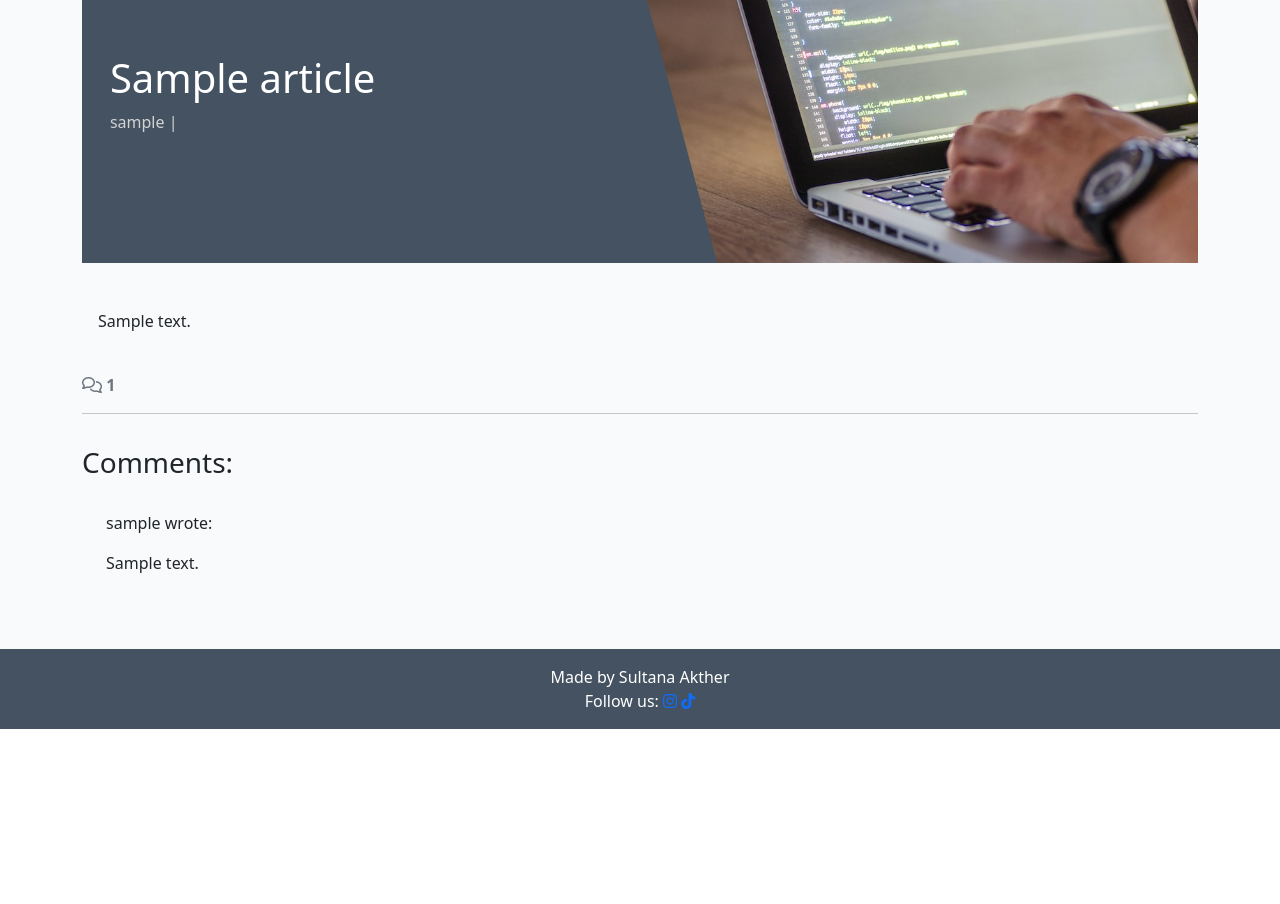
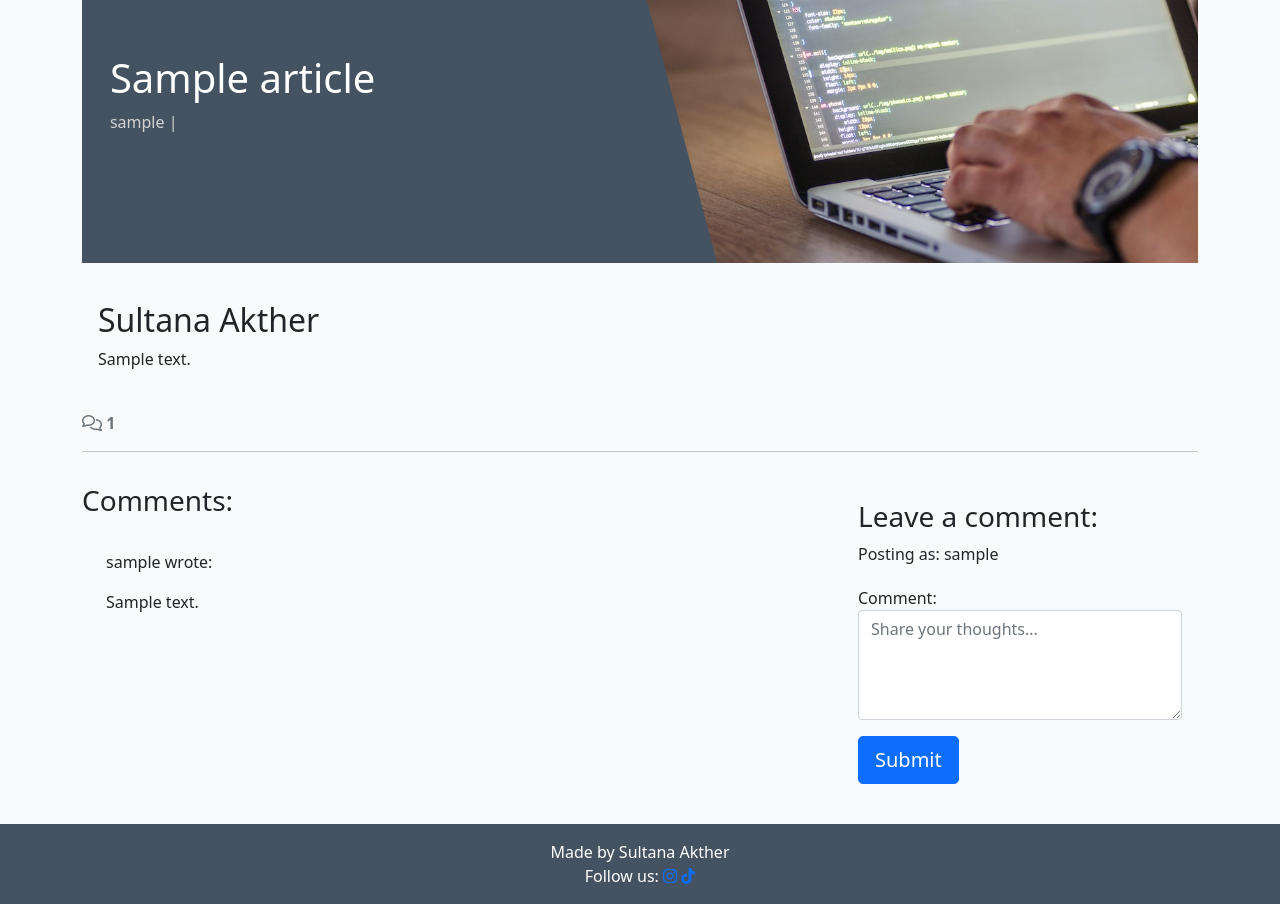
Before and after one commit to Sultana-akther20/news_site, a Django app: a page that uses newstic/templates/newstic/post_detail.html in a window 1280 px wide. Shown: the part 71-975 px from the top of the page. Before the commit the page ends 800 px from the top, so only its background shows below. Run offline with Django 4.2, Linux system fonts and the light colour scheme; a user stored in the database is signed in; tables that the repository leaves empty hold one stand-in row (values such as "Sample post"); parts of the project's set-up code (start-up, migrations or seed data) failed here and were passed over; some libraries are stand-ins or nearby versions.

Commit message:
Add the path for django.contrib.auth and displaying a message for new user to leave a comment

```diff
--- a/news/settings.py
+++ b/news/settings.py
@@ -23,7 +23,7 @@
 # See https://docs.djangoproject.com/en/4.2/howto/deployment/checklist/
 
 # SECURITY WARNING: don't run with debug turned on in production!
-DEBUG = False
+DEBUG = True
 
 ALLOWED_HOSTS = ['*']
 
--- a/news/urls.py
+++ b/news/urls.py
@@ -26,4 +26,5 @@
     path('summernote/', include('django_summernote.urls')),
     path("accounts/", include("allauth.urls")),
     path('fetch-news/', fetch_news, name='fetch-news'),
+    path("accounts/", include("django.contrib.auth.urls")),
 ]
--- a/newstic/templates/newstic/post_detail.html
+++ b/newstic/templates/newstic/post_detail.html
@@ -1,13 +1,12 @@
-{% extends 'base.html' %} {% block content %}
+{% extends 'base.html' %}
 {% load static %}
 
+{% block content %}
 <div class="masthead">
     <div class="container">
         <div class="row g-0">
             <div class="col-md-6 masthead-text">
-                <!-- Post title goes in these h1 tags -->
                 <h1 class="post-title">{{ post.title }}</h1>
-                <!-- Post author goes before the | the post's created date goes after -->
                 <p class="post-subtitle">{{ post.author }} | {{ post.created_on }}</p>
             </div>
             <div class="d-none d-md-block col-md-6 masthead-image">
@@ -19,39 +18,34 @@
 
 <div class="container">
     <div class="row">
-        <div class="col card mb-4  mt-3 left  top">
+        <div class="col card mb-4 mt-3 left top">
             <div class="card-body">
-                <!-- The post content goes inside the card-text. -->
-                <!-- Use the | safe filter inside the template tags -->
-                <h2>{{ coder }}</h2>
+                <h2>{{ coders }}</h2>
                 <p class="card-text">
                     {{ post.content | safe }}
                 </p>
             </div>
         </div>
     </div>
-    <!-- Displaying count of comments -->
+
+    <!-- Comment count -->
     <div class="row">
         <div class="col-12">
             <strong class="text-secondary">
                 <i class="far fa-comments"></i> {{ comment_count }}
             </strong>
         </div>
-    <div class="col-12">
-      <hr>
+        <div class="col-12"><hr></div>
     </div>
-  </div>
-  <!-- Displaying Comments -->
+
+    <!-- Display Comments -->
     <div class="row">
-    <div class="col-md-8 card mb-4  mt-3 ">
+        <div class="col-md-8 card mb-4 mt-3">
             <h3>Comments:</h3>
             <div class="card-body">
-         <!-- We want a for loop inside the empty control tags
-          to iterate through each comment in comments -->
                 {% for comment in comments %}
-        <div class="p-2 comments
-          {% if not comment.approved and comment.author == user %}
-          faded{% elif not comment.approved %} d-none{% endif %}">
+                    {% if comment.approved or comment.author == user %}
+                        <div class="p-2 comments {% if not comment.approved %}faded{% endif %}">
                             <p class="font-weight-bold">
                                 {{ comment.author }}
                                 <span class="font-weight-normal">
@@ -59,19 +53,45 @@
                                 </span> wrote:
                             </p>
                             <div id="comment{{ comment.id }}">
-            {{ comment.body | linebreaks }}
+                                {{ comment.body|linebreaks }}
                             </div>
                             {% if not comment.approved and comment.author == user %}
-          <p class="approval">
+                                <p class="approval text-warning">
                                     This comment is awaiting approval
                                 </p>
                             {% endif %}
                         </div>
-        <!-- Our for loop ends here -->
+                    {% endif %}
+                {% empty %}
+                    <p>No comments yet. Be the first to comment!</p>
                 {% endfor %}
+            </div>
+        </div>
+
+        <!-- Comment Form -->
+        <div class="col-md-4 card mb-4 mt-3">
+            <div class="card-body">
+                {% if user.is_authenticated %}
+                    <h3>Leave a comment:</h3>
+                    <p>Posting as: {{ user.username }}</p>
+                    <form id="commentForm" method="post" style="margin-top: 1.3em;">
+                        {% csrf_token %}
+                        <div class="form-group">
+                            <label for="{{ form.body.id_for_label }}">Comment:</label>
+                            {{ form.body }}
+                            {% if form.body.errors %}
+                                <div class="text-danger">
+                                    {{ form.body.errors }}
+                                </div>
+                            {% endif %}
+                        </div>
+                        <button id="submitButton" type="submit" class="btn btn-primary btn-lg mt-3">Submit</button>
+                    </form>
+                {% else %}
+                    <p>You must <a href="{% url 'login' %}">log in</a> to leave a comment.</p>
+                {% endif %}
             </div>
         </div>
     </div>
 </div>
-
 {% endblock content %}
--- a/newstic/views.py
+++ b/newstic/views.py
@@ -35,12 +35,24 @@
     comments = post.comments.all().order_by("-created_at")
     comment_count = post.comments.filter(approved=True).count()
 
+    if request.method == "POST":
+        form = Form(data=request.POST)
+        if form.is_valid():
+            comment = form.save(commit=False)
+            comment.author = request.user
+            comment.post = post
+            comment.save()
+            form = Form()  # Reset the form after successful submission
+    else:
+        form = Form()
+
     return render(
         request,
         "newstic/post_detail.html",
         {"post": post,
         "comments": comments,
         "comment_count": comment_count,
+        "form": form,
         "coders": "Sultana Akther"},
 
     )
```
Lines whose indentation alone changed are shown as unchanged.
